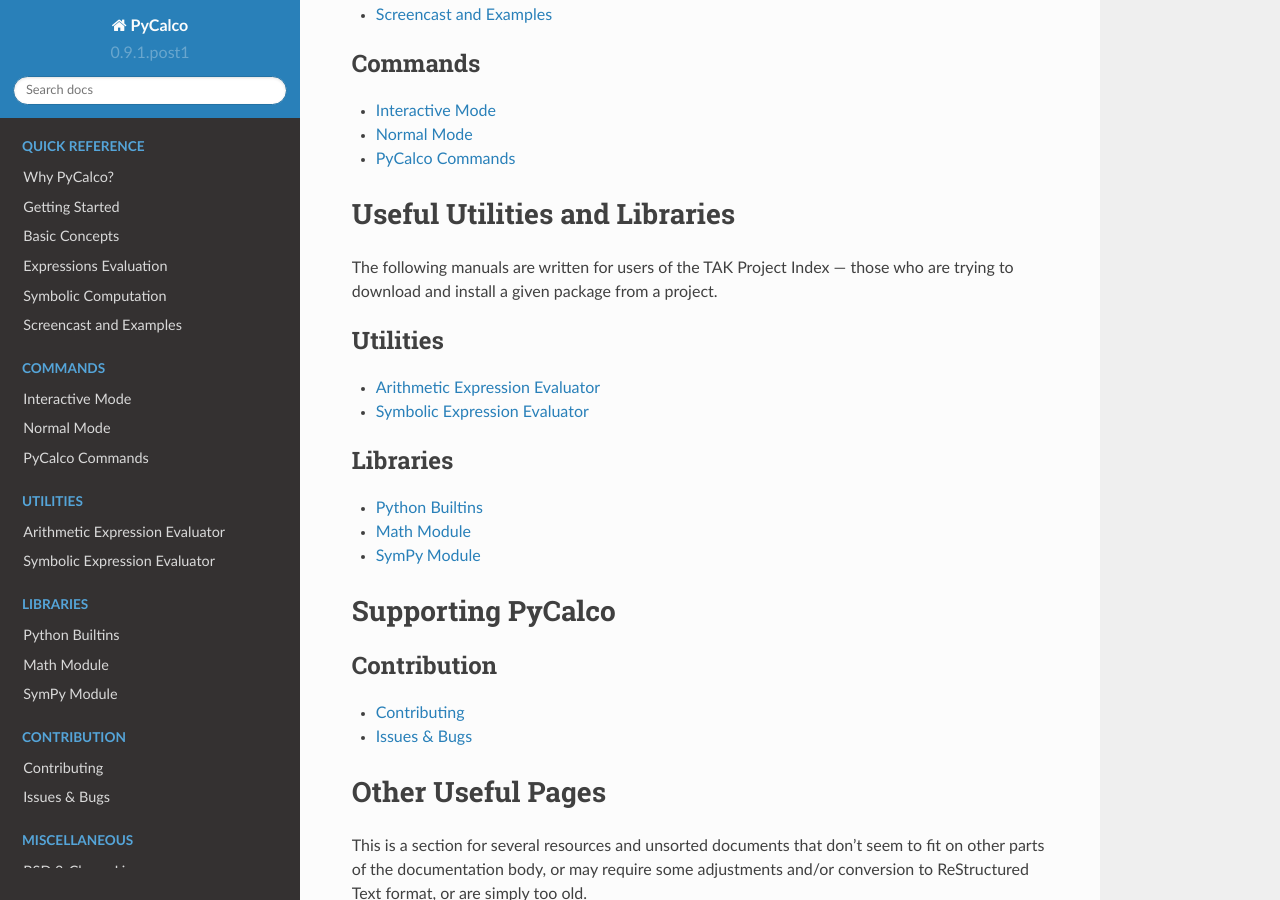
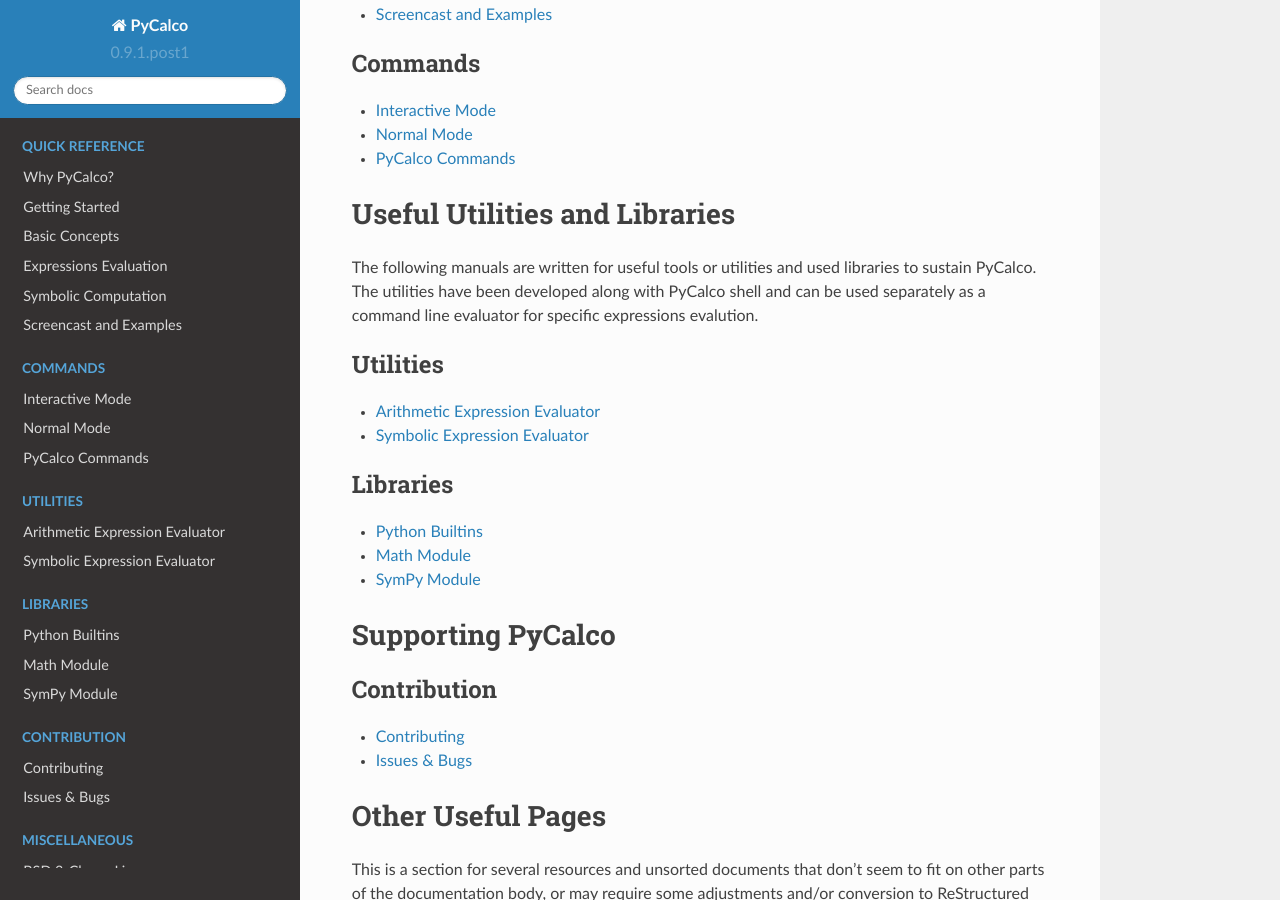
Before and after one commit to trabdlkarim/pycalco, a Sphinx documentation site: the page built from docs/source/index.rst, in a window 1280 px wide and 900 px high, scrolled down 626 px. Built offline with Sphinx 7.4.7 and the Read the Docs theme 2.0.0, drawn with Linux system fonts in a browser that asks for light colours.

Commit message:
Update index.rst

```diff
--- a/docs/source/index.rst
+++ b/docs/source/index.rst
@@ -31,7 +31,7 @@ These manuals contain overall information about how PyCalco works. The PyCalco c
 Useful Utilities and Libraries
 ==============================
 
-The following manuals are written for users of the TAK Project Index — those who are trying to download and install a given package from a project.
+The following manuals are written for useful tools or utilities and used libraries to sustain PyCalco. The utilities have been developed along with PyCalco shell and can be used separately as a command line evaluator for specific expressions evalution.
 
 .. toctree::
    :maxdepth: 2
```
